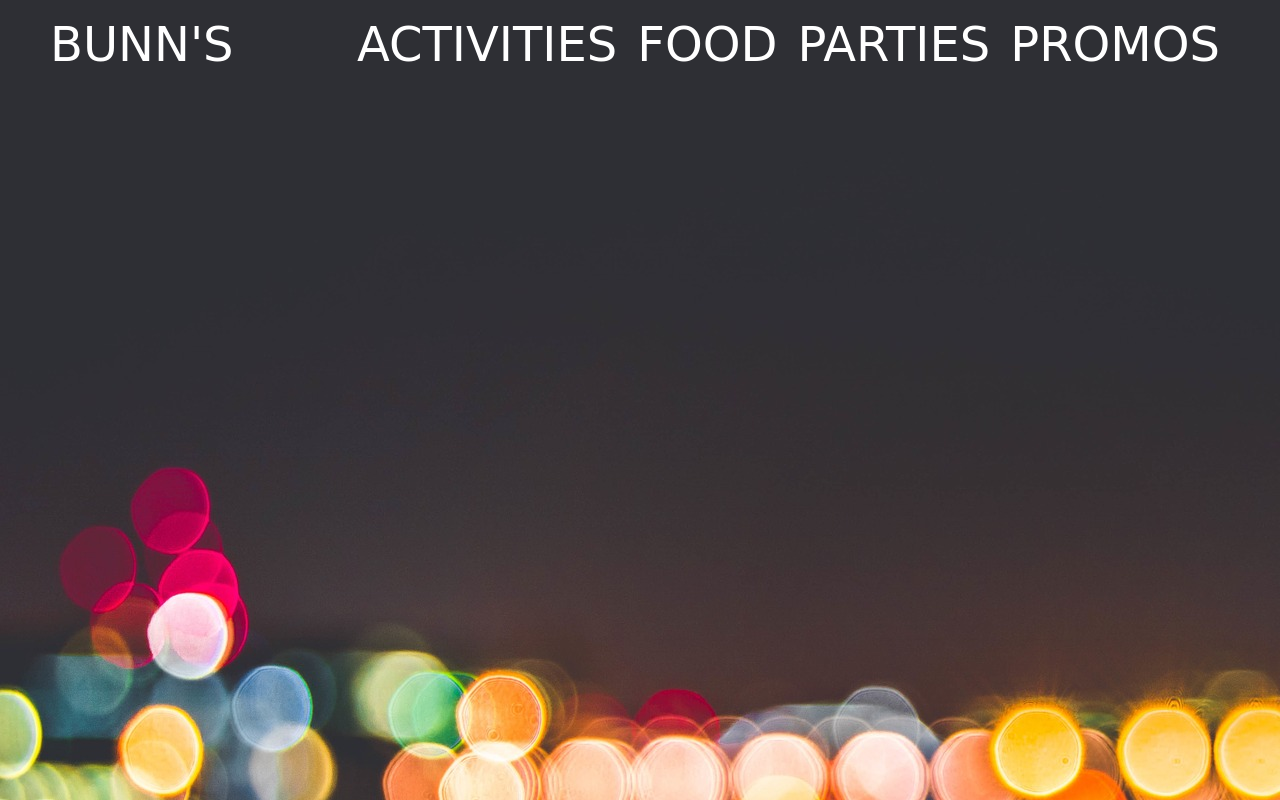
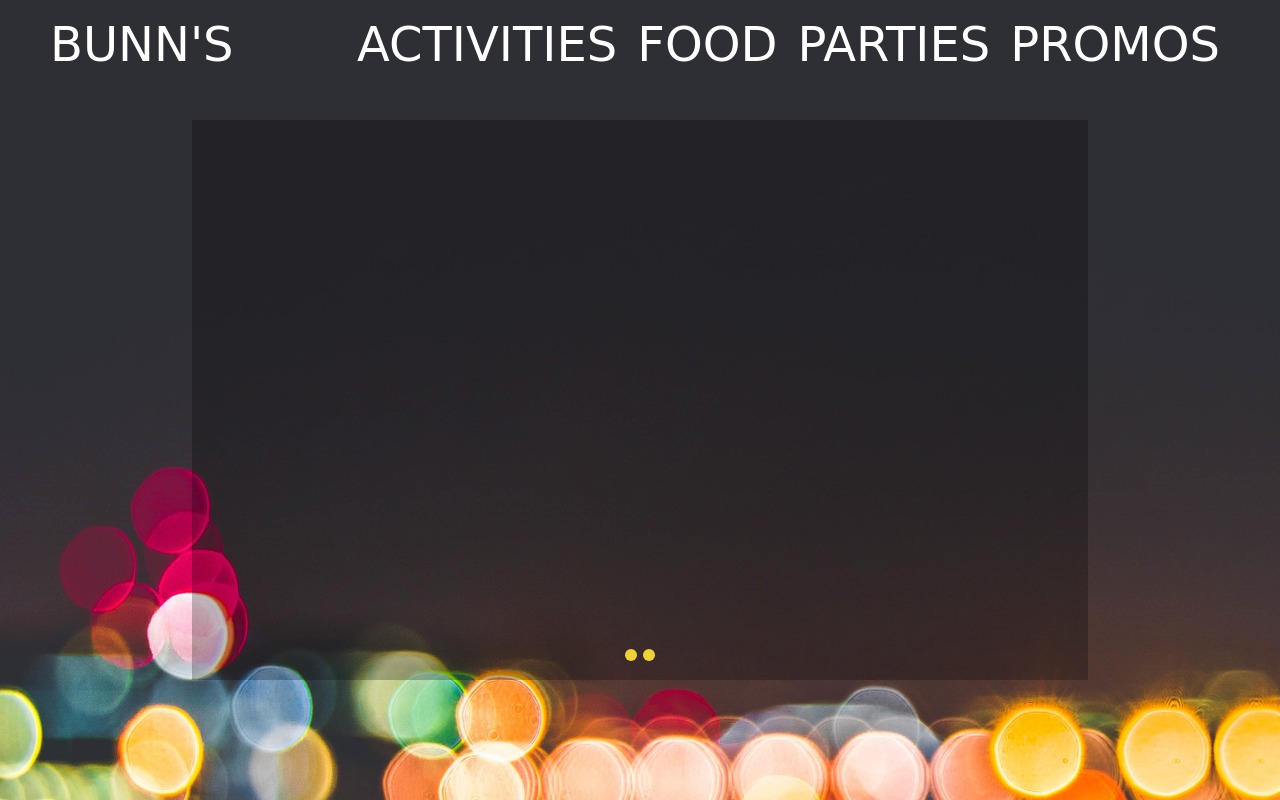
Before and after one commit to sntgC/Bunn-s, a PHP site: page / in a window 1280 px wide. Shown: the top 800 px of the page. Run offline with PHP 8.4, Linux system fonts and the light colour scheme; some libraries are stand-ins or nearby versions; some web fonts are replaced.

Commit message:
Added slideshow in home page

```diff
--- a/css/style.css
+++ b/css/style.css
@@ -28,6 +28,20 @@
 	 padding-right:10px;
 	 float:left;
 	 flex:1;
+ }
+
+ .board{
+	 background-color:rgba(0,0,0,.25);
+	 height:70vh;
+	 width:70%;
+	 position:absolute;
+	 top:15vh;
+	 left:15%;
+	 right:15%;
+	 z-index:4;
+	 overflow-x:hidden;
+	 overflow-y:hidden;
+	 max-height:70vh;
  }
 
 body {
@@ -114,7 +128,7 @@ body {
 }
 
 .kard{
-	width: 25%;
+	width: 27%;
 	height:38vh;
 	background: #5bc0be;
 	display:inline-block;
@@ -129,6 +143,7 @@ body {
 	position:relative;
 	bottom:0px;
 	padding-bottom:2%;
+	padding-top:2%;
 	top:-25%;
 }
 
@@ -141,7 +156,7 @@ body {
 
 .kardText{
 	margin-top:0px;
-	margin-bottom:0px;
+	margin-bottom:2%;
 	padding-left:4%;
 	padding-right:4%;
 }
@@ -253,6 +268,49 @@ body {
    cursor: default;
 }
 
+.slide{
+	height:100%;
+	width:100%;
+	display:inline-block;
+	margin:0px;
+	padding:0px;
+	font-size:4vh;
+	z-index:2;
+}
+
+.sBActive{
+	background:#e24226;
+}
+
+.sBInactive{
+	background-color:#efd139
+}
+
+.slideButton{
+	border-radius:50%;
+	display:inline-block;
+	height:1.5vmin;
+	width:1.5vmin;
+	z-index:5;
+}
+
+.slideButtonContainer{
+	height:4%;
+	position:absolute;
+	bottom:2%;
+	width:100%;
+	text-align:center;
+}
+
+.slideContainer{
+	 white-space:nowrap;
+	 height:100%;
+	 width:100%;
+	 position:relative;
+	 font-size:0px;
+	 left:0%;
+}
+
 .tabContainer{
 	position:absolute;
 	height:10vh;
--- a/index.html
+++ b/index.html
@@ -4,8 +4,8 @@
 <head>
 	<meta charset="utf-8">
 
-	<title>Bunn's Fun House</title>
-	<meta name="description" content="Bunn's Fun House">
+	<title>Bunn's: Burgers & Fun</title>
+	<meta name="description" content="Bunn's: Burges & Fun">
 	<meta name="author" content="DemBois">
 	<link href="https://fonts.googleapis.com/css?family=Open+Sans+Condensed:300" rel="stylesheet">
 	<link href="https://fonts.googleapis.com/css?family=Averia+Sans+Libre" rel="stylesheet">
@@ -18,6 +18,19 @@
 <body>
 	<div id="background">
 	<img src="assets/lights.jpg">
+	</div>
+
+	<div class="board">
+		<div class="slideContainer" id="homePageContainer">
+			<div class="slide">
+			</div>
+			<div class="slide" style="background:white">
+			</div>
+		</div>
+		<div class="slideButtonContainer">
+			<a href="javascript:slideTo('homePageContainer',0,true)"><div class="slideButton sBInactive"></div></a>
+			<a href="javascript:slideTo('homePageContainer',1,true)"><div class="slideButton sBInactive"></div></a>
+		</div>
 	</div>
 	<div id="header">
 		<ul>
--- a/js/animations.js
+++ b/js/animations.js
@@ -43,6 +43,23 @@ function scroll(menuID){
 	});
 }
 
+function slideTo(containerID, slideIndex, animate){
+	if(animate){
+		if(slideIndex<document.getElementsByClassName("slide").length){
+			var buttons=document.getElementsByClassName("slideButton");
+			for(i=0;i<buttons.length;i++)
+				if(i!=slideIndex)
+					buttons[i].className="slideButton sBInactive";
+				else
+					buttons[i].className="slideButton sBActive";
+			$('#'+containerID).animate({
+								left: ""+(slideIndex*-100)+"%"
+								}, 800, function(){
+			});
+		}
+	}
+}
+
 function switchMenu(menuID){
 	/*document.getElementById("menuMainContent").innerHTML=template(menuObj[menuID]);
 	scroll();
--- a/menu.html
+++ b/menu.html
@@ -19,7 +19,7 @@
 
 	<script id="menu-template" type="text/x-handlebars-template">
 		{{#each choices}}
-		<div id='{{type}}' class="menuContainer">
+		<div id='{{type}}' class="menuContainer noSelect">
 		<p style="font-size:4vh;margin-bottom:0px;font-family:'Skranji',cursive;color:#960000;"><span style="border-bottom:5px solid;">{{type}}</span></p>
 		{{#each row}}
 		<div class="kardRow">
@@ -27,8 +27,8 @@
 			<div class="kard">
 			<img src='{{image}}' style="height:90%;width:100%;">
 			<div class="kardBottom">
-			<p class="kardText textBold" style="text-align:left;">{{name}}<span style="float:right;">{{price}}</span></p>
-			<p class="kardText">{{description}}</p>
+			<p class="kardText textBold" style="text-align:left;font-size:2.5vh;">{{name}}<span style="float:right;">{{price}}</span></p>
+			<p class="kardText" style="text-align:left;font-size:2vh;">{{description}}</p>
 			</div>
 			</div>
 			{{/each}}
```
